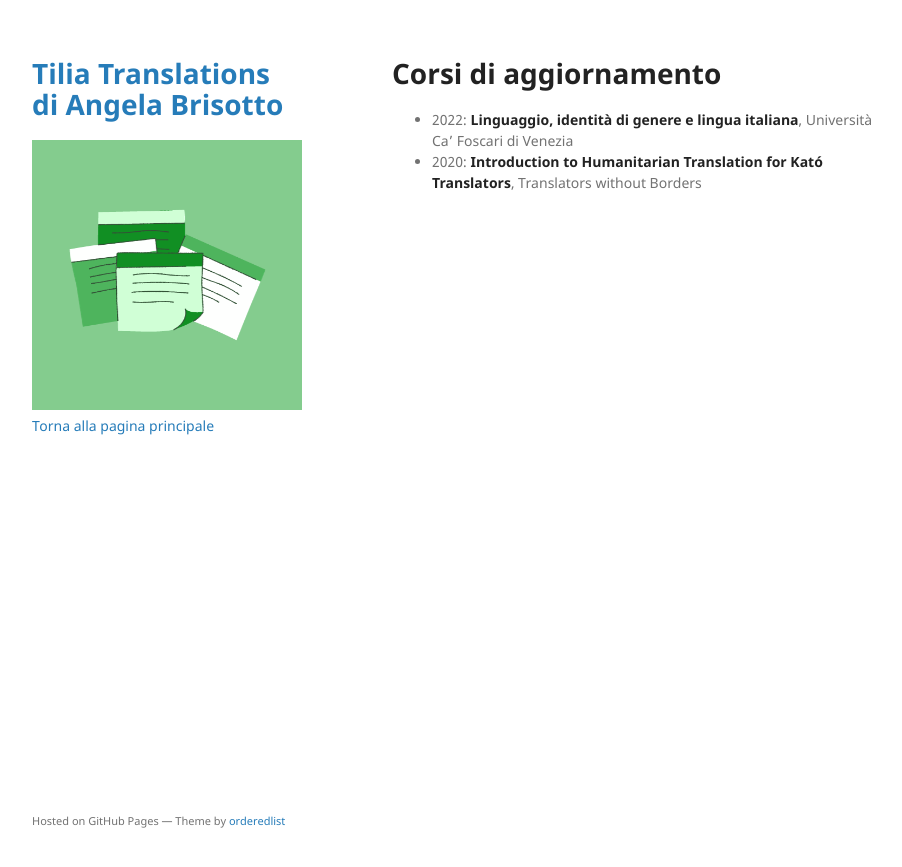
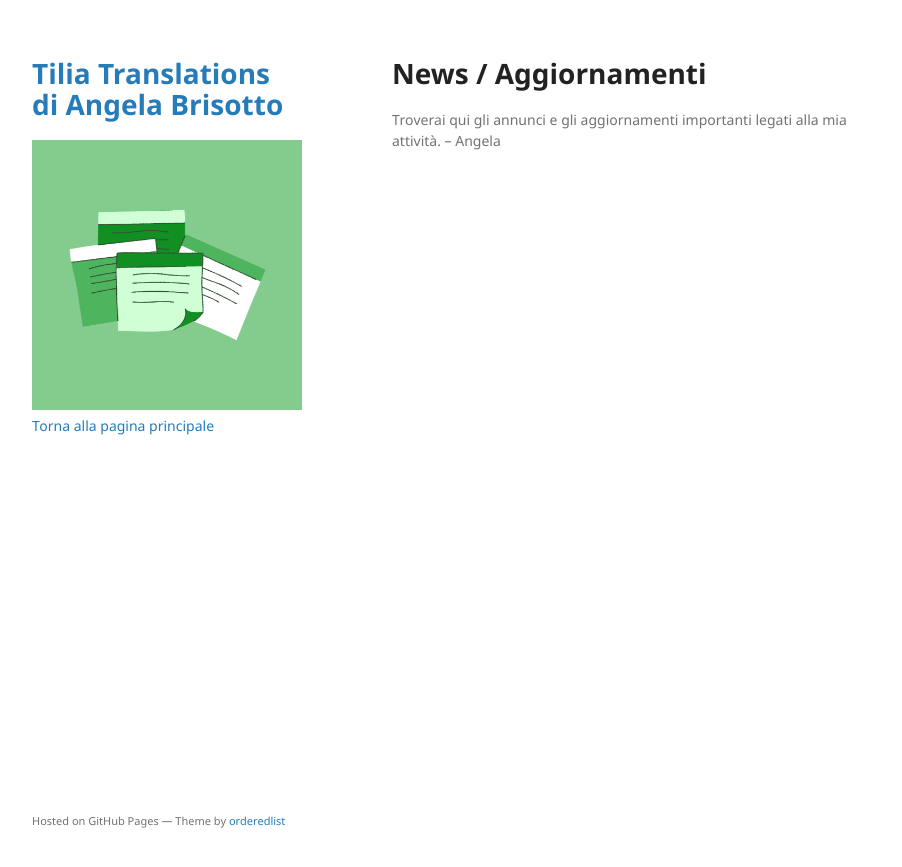
Before and after one commit to angelatiliatranslations/news-aggiornamenti, a Jekyll site: the page built from index.md, in a window 1280 px wide. Shown: the top 867 px of the page, without its empty margins (178-1080 px from the left). Built offline with Jekyll 4.4.1, drawn with Linux system fonts in a browser that asks for light colours; our own code applies the rules of GitHub Pages for plain Markdown files.

Commit message:
Update index.md

```diff
--- a/index.md
+++ b/index.md
@@ -1,7 +1,7 @@
 ---
 layout: default
 ---
-# Corsi di aggiornamento
+# News / Aggiornamenti
 
-*   2022: **Linguaggio, identità di genere e lingua italiana**, Università Ca’ Foscari di Venezia
-*   2020: **Introduction to Humanitarian Translation for Kató Translators**, Translators without Borders
+Troverai qui gli annunci e gli aggiornamenti importanti legati alla mia attività.
+– Angela
```
